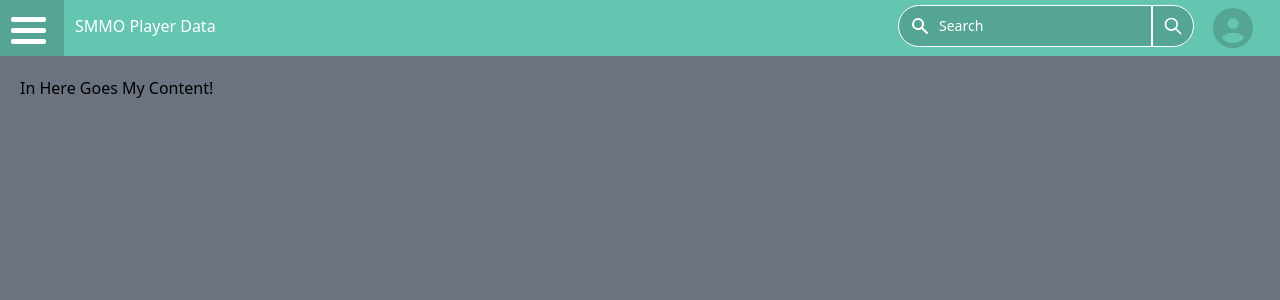
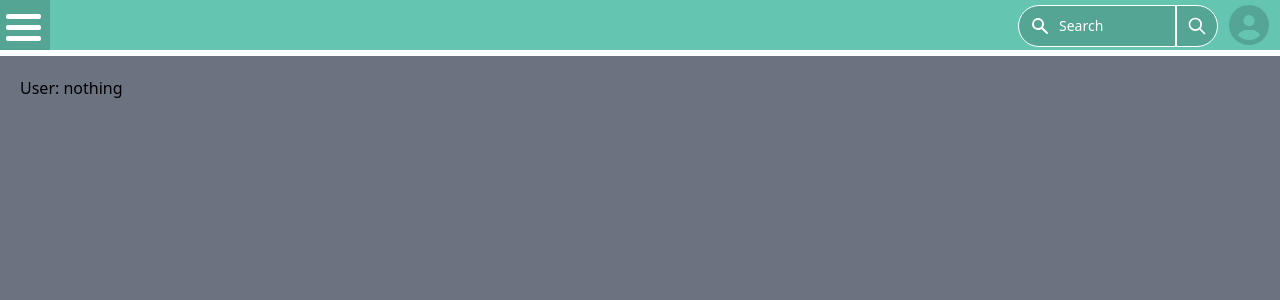
Before and after one commit to n3xistence/smmo-up, a React (Create React App) app: page / in a window 1280 px wide. Shown: the top 300 px of the page. Built offline with nearby package versions, Linux system fonts and the light colour scheme.

Commit message:
white border between menu and display, pre fix

```diff
--- a/src/App.jsx
+++ b/src/App.jsx
@@ -11,7 +11,7 @@ function App() {
     <>
       <Menu />
       <div className="h-full w-full bg-gray-500">
-        <Display user={{ id: "261266" }} />
+        <Display />
       </div>
     </>
   );
--- a/src/components/Display/Display.jsx
+++ b/src/components/Display/Display.jsx
@@ -1,14 +1,17 @@
-import React, { useState } from 'react';
+import React, { useState, useEffect } from 'react';
 import './Display.css'
 
 function Display() {
+    const [userID, setUserID] = useState("nothing");
+
     document.addEventListener('emit', ({ detail }) => {
-        console.log(`Received ${detail}`)
+        let { id } = detail;
+        setUserID(id);
     })
 
     return(
-        <div className="p-5">
-          In Here Goes My Content!
+        <div className="p-5 top-0">
+          User: {userID}
         </div>
     )
 }
--- a/src/components/Menu/Menu.jsx
+++ b/src/components/Menu/Menu.jsx
@@ -12,7 +12,7 @@ const transformButton = () => {
 function Menu() {
   const [isOpen, setIsOpen] = useState(false);
   const [inputValue, setInputValue] = useState('');
-  const event = new CustomEvent('emit', { detail: inputValue });
+  const event = new CustomEvent('emit', { detail: { id: inputValue } });
 
   const handleChange = (e) => setInputValue(e.target.value);
 
@@ -22,14 +22,14 @@ function Menu() {
   }
 
   return (
-    <div className="relative inline-block h-[7vh] w-full bg-[#64c5b1]">
+    <div className="relative inline-block h-[50px] w-full m-0 p-0 bg-[#64c5b1]">
       <button
         id="menu-toggle"
         onClick={() => {
             setIsOpen(!isOpen);
             transformButton();
         }}
-        className="inline-block h-full w-[8vh] px-[11px] text-base font-medium bg-[#64c5b1] hover:bg-[#54a594] focus:outline-none float-left"
+        className="inline-block h-full w-[50px] px-[6px] text-base font-medium bg-[#64c5b1] hover:bg-[#54a594] focus:outline-none float-left"
       >
         <div id="toggle-icon">
             <div id="menu-toggle-bar1"></div>
@@ -38,7 +38,7 @@ function Menu() {
         </div>
       </button>
       <CSSTransition in={isOpen} timeout={300} classNames="slide-in-menu" unmountOnExit>
-        <div className="fixed left-0 h-[100vh] w-48 bg-gray-700 rounded-r top-[7vh]">
+        <div className="fixed left-0 h-[100vh] w-48 bg-gray-700 rounded-r top-[50px]">
           <a
             href="#"
             className="block px-4 py-2 text-sm leading-5 text-white hover:bg-gray-500 focus:outline-none focus:bg-gray-100 rounded-tr"
@@ -59,22 +59,29 @@ function Menu() {
           </a>
         </div>
       </CSSTransition>
-      <div
+      {/* <div
         id="app-name"
-        className="inline-block h-full py-[14px] px-[11px] w-[50%] align-middle text-white"
+        className="inline-block h-full py-[14px] px-[11px] w-[40%] overflow-hidden align-middle text-white"
       >
           SMMO Player Data
-      </div>
+      </div> */}
       <div
         id="input-box"
-        className="align-middle h-full py-[5px] inline-block float-right px-[2vh]"
+        className="align-middle h-full py-[5px] w-[80%] inline-block float-right"
       >
+        <button className="inline-block float-right relative bottom-full h-[50px] pb-[10px] px-[3px] top-0 mx-2 rounded z-1">
+          <FontAwesomeIcon
+            icon={faCircleUser}
+            href="#"
+            className="h-full w-full bg-[#64c5b1] text-[#54a594] hover:text-white" />
+        </button>
+
         <form
-          className="flex items-center float-left mx-2"
+          className="flex items-center float-right w-[50%] z-10 max-w-[200px]"
           onSubmit={handleSubmit}
         >
             <label for="simple-search" className="sr-only text-white">User ID</label>
-            <div className="relative w-full">
+            <div className="relative w-full m-0">
                 <div className="absolute inset-y-0 left-0 flex items-center pl-3 pointer-events-none">
                     <svg aria-hidden="true" className="w-5 h-5 text-white" fill="currentColor" viewBox="0 0 20 20" xmlns="http://www.w3.org/2000/svg"><path fill-rule="evenodd" d="M8 4a4 4 0 100 8 4 4 0 000-8zM2 8a6 6 0 1110.89 3.476l4.817 4.817a1 1 0 01-1.414 1.414l-4.816-4.816A6 6 0 012 8z" clip-rule="evenodd"></path></svg>
                 </div>
@@ -93,13 +100,6 @@ function Menu() {
                 <span className="sr-only text-white">Search</span>
             </button>
         </form>
-
-        <button className="inline-block float-right h-full bottom-full relative py-[3px] px-[3px] top-0 mx-2 rounded">
-          <FontAwesomeIcon
-            icon={faCircleUser}
-            href="#"
-            className="h-full w-full bg-[#64c5b1] text-[#54a594] hover:text-white" />
-        </button>
       </div>
     </div>
   );
```
